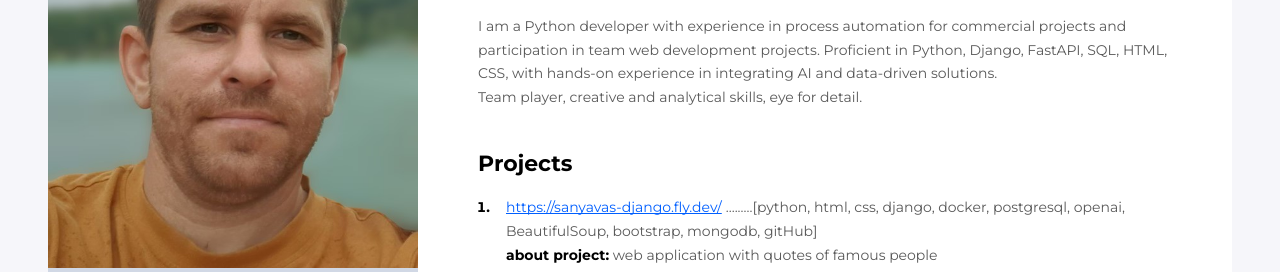
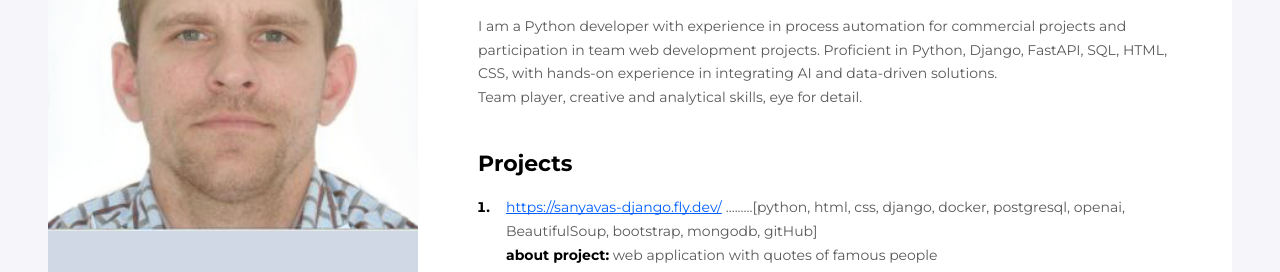
Before and after one commit to Sanyavas/my_resume, a plain HTML site: page index.html in a window 1280 px wide. Shown: the part 227-499 px from the top of the page. Drawn offline with Linux system fonts and the light colour scheme.

Commit message:
add readme and new photo

```diff
--- a/index.html
+++ b/index.html
@@ -159,7 +159,7 @@
 
     <!--    Sidebar   -->
     <aside class="sidebar">
-        <img class="photo" src="img/photo_background.jpg" alt="My photo" width="370">
+        <img class="photo" src="img/My_photo.png" alt="My photo" width="370">
         <div class="sidebar-content">
             <!--Contacts-->
             <div class="contacts-container">
```
Also changed, not shown: img/My_photo.png (added), 1 other file.
